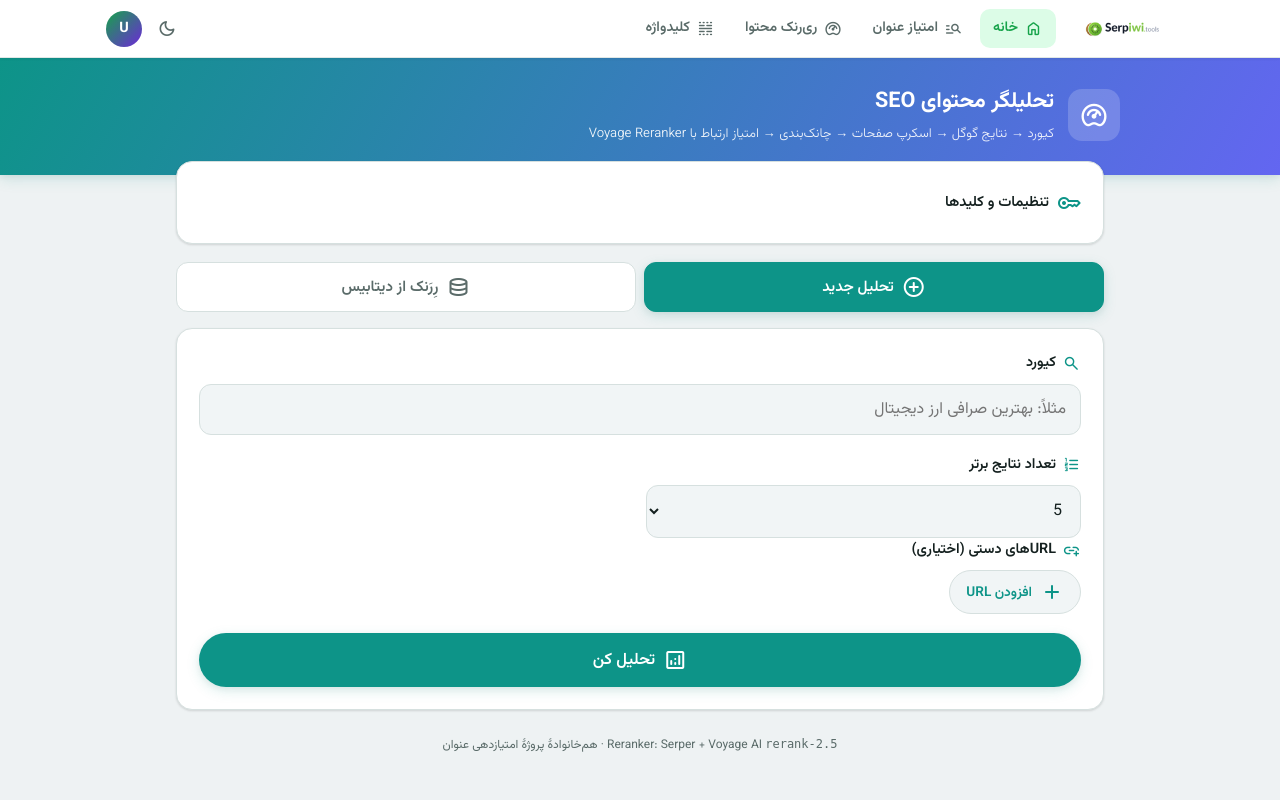
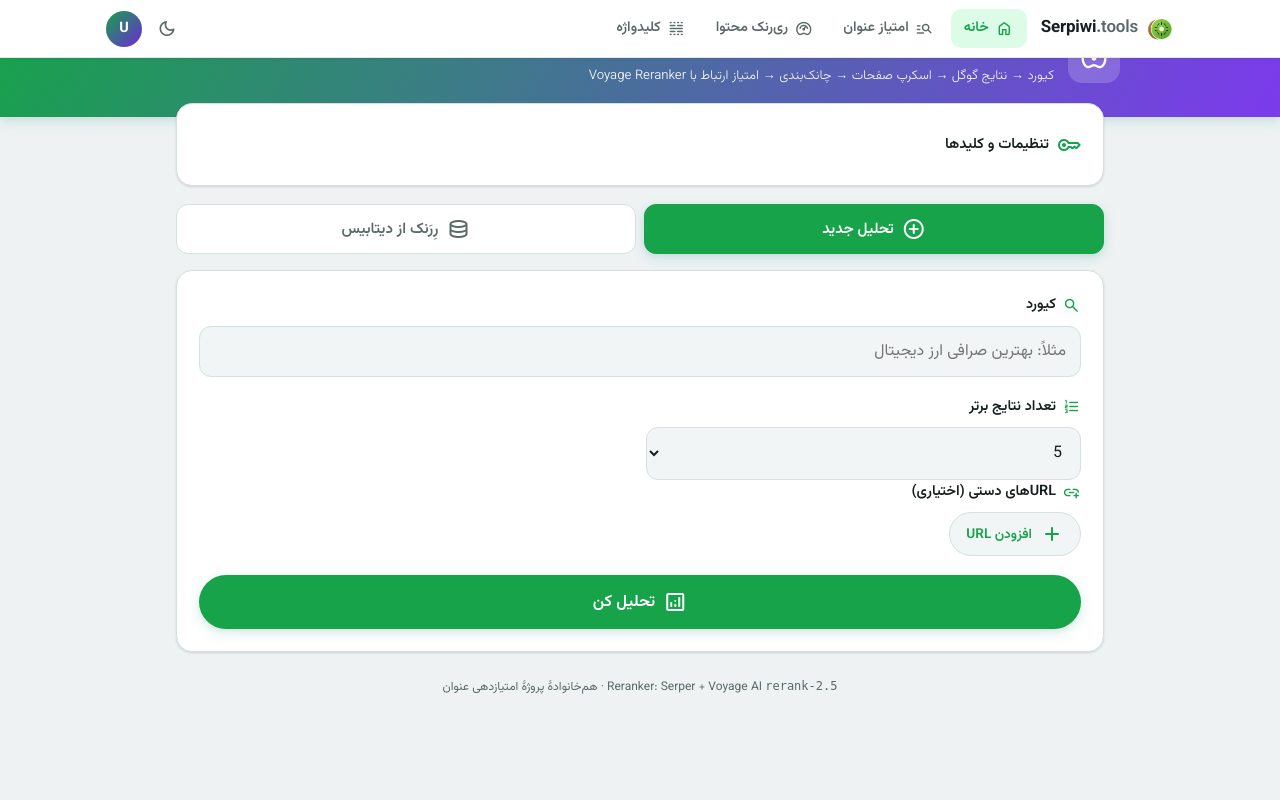
Before and after one commit to miladshooli/seo-content-reranker, a Flask app: page / in a window 1280 px wide. Run offline with Flask 2, Linux system fonts and the light colour scheme; parts of the project's set-up code (start-up, migrations or seed data) failed here and were passed over.

Commit message:
Polish unified UI: green brand, harmonized fields, instant nav, RTL copy
- Unify accent to the Serpiwi green across all tools (purple as secondary).
- Harmonize container width, card radius, field/input padding across pages.
- Render the global nav at <body> top (instant, no layout shift/lag) and
  preconnect to sibling tools to speed up switching.
- Theme-adaptive brand mark (kiwi icon + CSS wordmark) so the logo no
  longer turns invisible in dark mode.
- Persianize visible copy (سئو, page titles).

Co-Authored-By: Claude Opus 4.8 (1M context) <noreply@anthropic.com>

```diff
--- a/serpiwi_auth.py
+++ b/serpiwi_auth.py
@@ -184,7 +184,6 @@ _LOGIN_HTML = """<!DOCTYPE html>
     .err{background:#fdecec;color:var(--err);border:1px solid #f5c2c2;border-radius:10px;
       padding:9px 12px;font-size:.83rem;margin-bottom:14px;text-align:center}
     html[data-theme="dark"] .err{background:#3a1414;border-color:#6b2020;color:#ffb4ab}
-    html[data-theme="dark"] .head{background:#0f1614}
     .foot{text-align:center;font-size:.72rem;color:var(--muted);padding:0 24px 20px}
   </style>
 </head>
@@ -243,6 +242,7 @@ _PROFILE_HTML = """<!DOCTYPE html>
   </style>
 </head>
 <body>
+  <script src="/static/serpiwi-shell.js"></script>
   <div class="wrap">
     <div class="pcard">
       <div class="idrow">
@@ -270,6 +270,5 @@ _PROFILE_HTML = """<!DOCTYPE html>
       <div class="hint">حالت روشن/تیره را از دکمهٔ تم در نوار بالا تغییر دهید؛ انتخاب شما در همهٔ ابزارها ذخیره می‌شود.</div>
     </div>
   </div>
-  <script src="/static/serpiwi-shell.js" defer></script>
 </body>
 </html>""".replace("__HEAD_THEME__", _HEAD_THEME)
--- a/static/serpiwi-shell.js
+++ b/static/serpiwi-shell.js
@@ -1,4 +1,4 @@
-/* Serpiwi shared shell: global nav, theme toggle, user menu. Loaded by every tool. */
+/* Serpiwi shared shell: global nav, theme toggle, user menu. Loaded at top of <body>. */
 (function () {
   var TOOLS = [
     { k: "home", label: "خانه", icon: "home" },
@@ -13,7 +13,6 @@
   if (labels.length > 2 && keys.indexOf(labels[0]) >= 0) { active = labels[0]; base = labels.slice(1).join("."); }
   var href = function (k) { return k === "home" ? ("https://" + base + "/") : ("https://" + k + "." + base + "/"); };
 
-  // ---- theme ----
   function getPref() {
     var m = document.cookie.match(/serpiwi_theme=(\w+)/);
     return m ? m[1] : (localStorage.getItem("serpiwi_theme") || "system");
@@ -29,7 +28,7 @@
   }
   function syncThemeUI(p) {
     var seg = document.getElementById("sp-themeseg");
-    if (seg) seg.querySelectorAll("button").forEach(function (b) { b.classList.toggle("on", b.dataset.t === p); });
+    if (seg) [].forEach.call(seg.querySelectorAll("button"), function (b) { b.classList.toggle("on", b.dataset.t === p); });
     var ic = document.getElementById("sp-themeicon");
     if (ic) ic.textContent = resolve(p) === "dark" ? "light_mode" : "dark_mode";
   }
@@ -37,10 +36,8 @@
     if (getPref() === "system") applyPref("system");
   });
 
-  // ---- build nav ----
   function build() {
     if (document.querySelector(".sp-nav")) return;
-    document.body.setAttribute("data-sp-shell", "");
     var nav = document.createElement("nav");
     nav.className = "sp-nav";
     var tabs = TOOLS.map(function (t) {
@@ -49,7 +46,8 @@
     }).join("");
     nav.innerHTML =
       '<div class="sp-nav-in">' +
-        '<a class="sp-brand" href="' + href("home") + '"><img src="/static/serpiwi-logo-color.png" alt="Serpiwi"/></a>' +
+        '<a class="sp-brand" href="' + href("home") + '"><img src="/static/serpiwi-icon.png" alt=""/>' +
+          '<span class="sp-wm">Serpiwi<span class="tld">.tools</span></span></a>' +
         '<div class="sp-tabs">' + tabs + "</div>" +
         '<div class="sp-actions">' +
           '<button class="sp-ibtn" id="sp-toggle" title="تغییر تم"><span class="material-symbols-rounded" id="sp-themeicon">dark_mode</span></button>' +
@@ -71,14 +69,13 @@
     document.getElementById("sp-toggle").addEventListener("click", function () {
       applyPref(resolve(getPref()) === "dark" ? "light" : "dark");
     });
-    document.getElementById("sp-themeseg").querySelectorAll("button").forEach(function (b) {
+    [].forEach.call(document.getElementById("sp-themeseg").querySelectorAll("button"), function (b) {
       b.addEventListener("click", function (e) { e.stopPropagation(); applyPref(b.dataset.t); });
     });
     var menu = document.getElementById("sp-menu");
     document.getElementById("sp-av").addEventListener("click", function (e) { e.stopPropagation(); menu.classList.toggle("open"); });
     document.addEventListener("click", function () { menu.classList.remove("open"); });
     menu.addEventListener("click", function (e) { e.stopPropagation(); });
-
     syncThemeUI(getPref());
     fetch("/whoami").then(function (r) { return r.json(); }).then(function (d) {
       if (d && d.user) {
@@ -87,6 +84,6 @@
       }
     }).catch(function () {});
   }
-  if (document.readyState === "loading") document.addEventListener("DOMContentLoaded", build);
-  else build();
+  if (document.body) build();
+  else document.addEventListener("DOMContentLoaded", build);
 })();
--- a/static/serpiwi-ui.css
+++ b/static/serpiwi-ui.css
@@ -1,10 +1,9 @@
-/* Serpiwi shared design system — global nav + theming.
-   Tools keep their own content CSS; this unifies the shell + dark mode. */
+/* Serpiwi shared design system — global nav, theming, shared field/card tokens. */
 :root{
   --sp-bg:#eef2f1; --sp-surface:#ffffff; --sp-surface-2:#f4f6f7;
   --sp-ink:#13201f; --sp-muted:#5a6b69; --sp-line:#e1e8e6;
   --sp-brand:#16a34a; --sp-brand-ink:#0a3d23; --sp-brand-soft:#dcfce7;
-  --sp-nav-h:58px; --sp-shadow:0 1px 3px rgba(0,0,0,.07);
+  --sp-nav-h:58px; --sp-shadow:0 1px 3px rgba(0,0,0,.07); --sp-radius:16px;
   color-scheme:light;
 }
 html[data-theme="dark"]{
@@ -14,30 +13,34 @@ html[data-theme="dark"]{
   --sp-shadow:0 1px 3px rgba(0,0,0,.5);
   color-scheme:dark;
 }
+/* reserve nav height so content never jumps when the bar paints */
+body{padding-top:var(--sp-nav-h)}
 .sp-nav{position:fixed;top:0;inset-inline:0;height:var(--sp-nav-h);z-index:1000;
   background:var(--sp-surface);border-bottom:1px solid var(--sp-line);box-shadow:var(--sp-shadow);
   font-family:'Vazirmatn',system-ui,sans-serif}
 .sp-nav *{box-sizing:border-box}
 .sp-nav-in{max-width:1100px;margin:0 auto;height:100%;display:flex;align-items:center;gap:14px;padding:0 16px}
-.sp-brand{display:flex;align-items:center;gap:9px;text-decoration:none;flex-shrink:0}
-.sp-brand img{height:26px}
+.sp-brand{display:flex;align-items:center;gap:8px;text-decoration:none;flex-shrink:0}
+.sp-brand img{height:28px}
+.sp-wm{font-weight:700;font-size:1.06rem;color:var(--sp-ink);letter-spacing:-.01em}
+.sp-wm .tld{color:var(--sp-muted);font-weight:600}
 .sp-tabs{display:flex;gap:4px;flex:1;overflow-x:auto;scrollbar-width:none}
 .sp-tabs::-webkit-scrollbar{display:none}
 .sp-tab{display:inline-flex;align-items:center;gap:6px;white-space:nowrap;text-decoration:none;
-  color:var(--sp-muted);font-size:.88rem;font-weight:600;padding:8px 13px;border-radius:10px;transition:all .14s}
+  color:var(--sp-muted);font-size:.88rem;font-weight:600;padding:8px 13px;border-radius:10px;transition:background .14s,color .14s}
 .sp-tab:hover{background:var(--sp-surface-2);color:var(--sp-ink)}
 .sp-tab.active{color:var(--sp-brand);background:var(--sp-brand-soft)}
 .sp-tab .material-symbols-rounded{font-size:19px}
 .sp-actions{display:flex;align-items:center;gap:6px;flex-shrink:0}
 .sp-ibtn{width:38px;height:38px;border-radius:10px;border:none;cursor:pointer;background:transparent;
-  color:var(--sp-muted);display:grid;place-items:center;transition:all .14s;font-family:inherit}
+  color:var(--sp-muted);display:grid;place-items:center;transition:background .14s,color .14s;font-family:inherit}
 .sp-ibtn:hover{background:var(--sp-surface-2);color:var(--sp-ink)}
 .sp-ibtn .material-symbols-rounded{font-size:21px}
 .sp-user{position:relative}
 .sp-avatar{width:36px;height:36px;border-radius:50%;border:none;cursor:pointer;
   background:linear-gradient(135deg,var(--sp-brand),#6d28d9);color:#fff;font-weight:700;font-size:.9rem;
   display:grid;place-items:center;font-family:inherit}
-.sp-menu{position:absolute;inset-inline-end:0;top:46px;min-width:208px;background:var(--sp-surface);
+.sp-menu{position:absolute;inset-inline-end:0;top:46px;min-width:212px;background:var(--sp-surface);
   border:1px solid var(--sp-line);border-radius:14px;box-shadow:0 12px 34px rgba(0,0,0,.18);
   padding:8px;display:none;flex-direction:column;gap:2px}
 .sp-menu.open{display:flex}
@@ -51,9 +54,7 @@ html[data-theme="dark"]{
 .sp-menu .material-symbols-rounded{font-size:19px;color:var(--sp-muted)}
 .sp-menu .danger{color:#e0455e}
 .sp-menu .danger .material-symbols-rounded{color:#e0455e}
-body[data-sp-shell]{padding-top:var(--sp-nav-h)!important}
-/* theme menu */
 .sp-seg{display:flex;gap:4px;padding:6px 11px}
 .sp-seg button{flex:1;justify-content:center;border:1px solid var(--sp-line);border-radius:8px;padding:6px;font-size:.76rem}
 .sp-seg button.on{background:var(--sp-brand-soft);color:var(--sp-brand);border-color:transparent;font-weight:700}
-@media(max-width:560px){.sp-tab span.lbl{display:none}.sp-brand img{height:22px}}
+@media(max-width:560px){.sp-tab span.lbl{display:none}.sp-wm{display:none}}
--- a/templates/index.html
+++ b/templates/index.html
@@ -3,10 +3,12 @@
 <head>
   <meta charset="UTF-8" />
   <meta name="viewport" content="width=device-width, initial-scale=1.0" />
-  <title>تحلیلگر محتوای SEO · Reranker</title>
+  <title>تحلیلگر محتوای سئو</title>
   <script>(function(){try{var m=document.cookie.match(/serpiwi_theme=(\w+)/);var t=m?m[1]:(localStorage.getItem('serpiwi_theme')||'system');var d=t==='dark'||(t==='system'&&matchMedia('(prefers-color-scheme:dark)').matches);document.documentElement.dataset.theme=d?'dark':'light';}catch(e){}})();</script>
   <link rel="stylesheet" href="/static/serpiwi-ui.css"/>
-  <script src="/static/serpiwi-shell.js" defer></script>
+  <link rel="preconnect" href="https://title.serpiwi.com"/>
+  <link rel="preconnect" href="https://reranker.serpiwi.com"/>
+  <link rel="preconnect" href="https://kwr.serpiwi.com"/>
   <link rel="icon" type="image/png" sizes="32x32" href="/static/favicon-32x32.png" />
   <link rel="icon" type="image/png" sizes="16x16" href="/static/favicon-16x16.png" />
   <link rel="apple-touch-icon" href="/static/favicon-180x180.png" />
@@ -150,13 +152,16 @@ html[data-theme="dark"] .alert { background: #3a1414; border-color: #6b2020; col
     footer { text-align: center; font-size: .75rem; color: var(--on-s-v); padding: 6px 0 30px; }
     .hidden { display: none !important; }
   </style>
+
+  <style id="serpiwi-unify">html:root{--p:#16a34a;--p-h:#15803d;--p-c:#dcfce7;--on-p-c:#0a3d23;--accent:#7c3aed}html[data-theme="dark"]{--p:#34d399;--p-h:#6ee7b7;--on-p:#06302b;--p-c:#173f31;--on-p-c:#d1fae5;--accent:#a78bfa}.container{max-width:960px}input,select,textarea{border-radius:12px;padding:12px 14px;font-size:1rem;font-family:inherit}.field{margin-bottom:18px}.card{border-radius:16px}</style>
 </head>
 <body>
+  <script src="/static/serpiwi-shell.js"></script>
   <div class="topbar">
     <div class="topbar-inner">
       <div class="logo"><span class="material-symbols-rounded">readiness_score</span></div>
       <div>
-        <h1>تحلیلگر محتوای SEO</h1>
+        <h1>تحلیلگر محتوای سئو</h1>
         <p>کیورد → نتایج گوگل → اسکرپ صفحات → چانک‌بندی → امتیاز ارتباط با Voyage Reranker</p>
       </div>
     </div>
```
